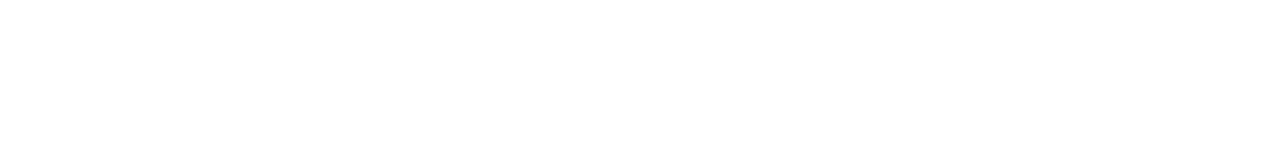
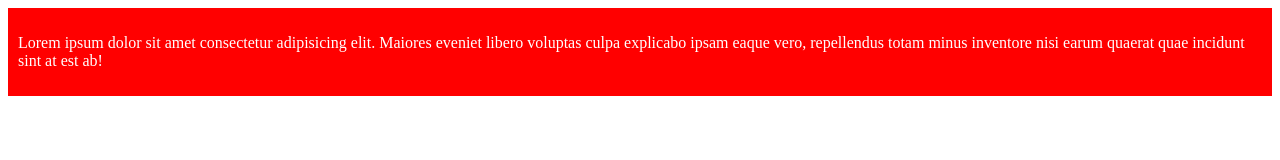
Before and after one commit to atiq9se/website-one, a plain HTML site: page index.html in a window 1280 px wide. Drawn offline with Linux system fonts and the light colour scheme.

Commit message:
seconde commite

```diff
--- /dev/null
+++ b/css/style.css
@@ -0,0 +1,5 @@
+.website{
+    background: red;
+    padding:10px;
+    color:#fff;
+}
--- a/index.html
+++ b/index.html
@@ -4,8 +4,13 @@
     <meta charset="UTF-8">
     <meta name="viewport" content="width=device-width, initial-scale=1.0">
     <title>Website One</title>
+    <link rel="stylesheet" href="css/style.css">
 </head>
 <body>
 
+    <div class="website">
+        <p> Lorem ipsum dolor sit amet consectetur adipisicing elit. Maiores eveniet libero voluptas culpa explicabo ipsam eaque vero, repellendus totam minus inventore nisi earum quaerat quae incidunt sint at est ab!</p>
+    </div>
+
 </body>
 </html>
```
